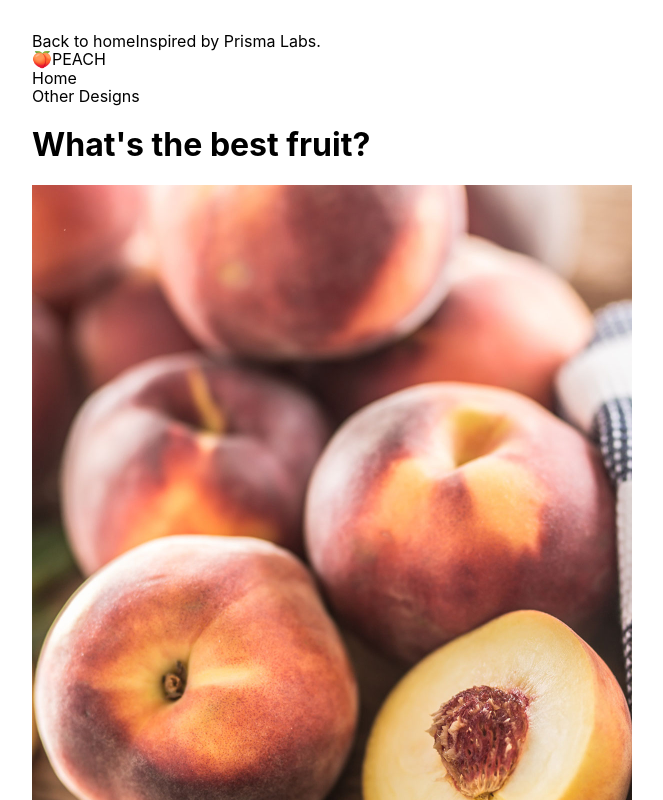
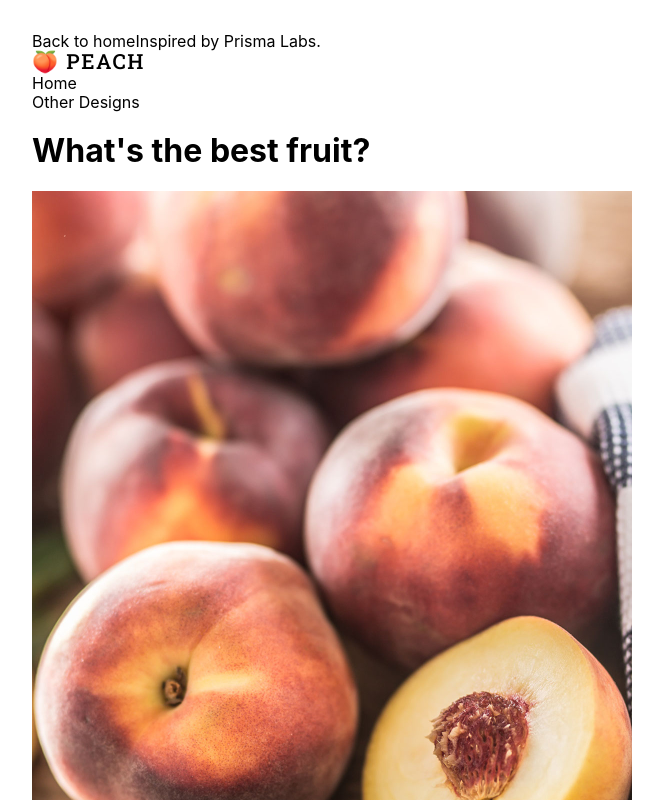
Before and after one commit to loezasierra/design-practice, a Next.js app in the folder app/: page /designs/peach in a window 1280 px wide. Shown: the top 800 px of the page, without its empty margins (0-663 px from the left). Built offline with nearby package versions, Linux system fonts and the light colour scheme.

Commit message:
Added logo styling

```diff
--- a/app/components/layout.js
+++ b/app/components/layout.js
@@ -13,7 +13,7 @@ export default function Layout ({ children, home }) {
                 <link rel="preconnect" href="https://fonts.googleapis.com" />
                 <link rel="preconnect" href="https://fonts.gstatic.com" crossorigin />
                 <link href="https://fonts.googleapis.com/css2?family=Roboto:wght@400;700&display=swap" rel="stylesheet" />
-                <link href="https://fonts.googleapis.com/css2?family=Roboto+Slab:wght@400;700;900&display=swap" rel="stylesheet" />
+                <link href="https://fonts.googleapis.com/css2?family=Roboto+Slab:wght@400;500;700;900&display=swap" rel="stylesheet" />
             </Head>
 
             {!home && (
--- a/app/components/peach/logo.js
+++ b/app/components/peach/logo.js
@@ -1,6 +1,8 @@
+import styles from './styles/logo.module.css'
+
 
 export default function Logo() {
     return (
-        <text>🍑PEACH</text>
+        <text class={styles.logo}>🍑 PEACH</text>
     )
 }
--- /dev/null
+++ b/app/components/peach/styles/logo.module.css
@@ -0,0 +1,7 @@
+
+.logo {
+    font-family: 'Roboto Slab', serif;
+    font-weight: 500;
+    font-size: 1.3rem;
+    letter-spacing: .1rem;
+}
```
